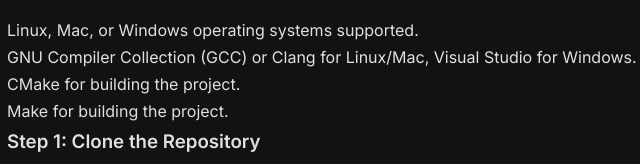
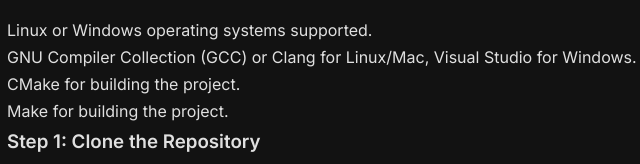
Before and after one commit to kallos3d/lime3d.github.io, a plain HTML site: page docs.html in a window 1280 px wide. Shown: the part 344-508 px from the top of the page, 293-933 px from the left. Drawn offline with Linux system fonts and the light colour scheme.

Commit message:
docs.html

```diff
--- a/docs.html
+++ b/docs.html
@@ -42,7 +42,7 @@
             <h3>Prerequisites</h3>
             <p>Make sure your development environment is ready with the following:</p>
             <ul>
-                <li>Linux, Mac, or Windows operating systems supported.</li>
+                <li>Linux or Windows operating systems supported.</li>
                 <li>GNU Compiler Collection (GCC) or Clang for Linux/Mac, Visual Studio for Windows.</li>
                 <li>CMake for building the project.</li>
                 <li>Make for building the project.</li>
```
